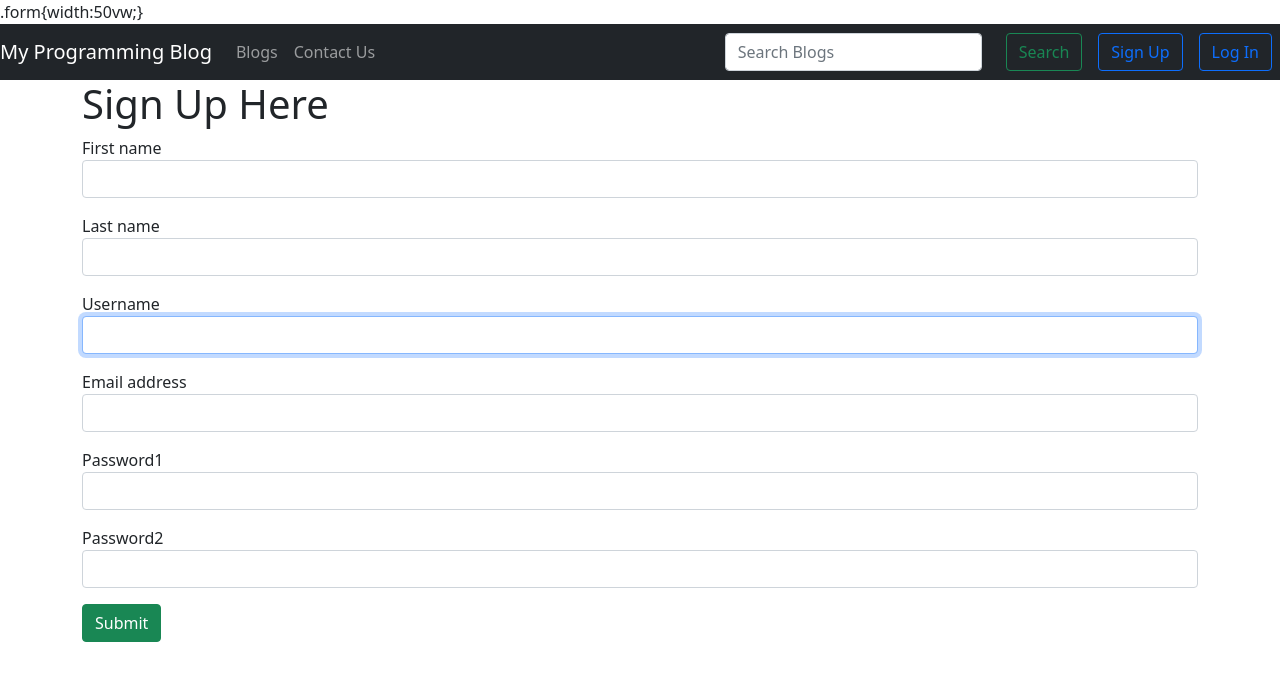
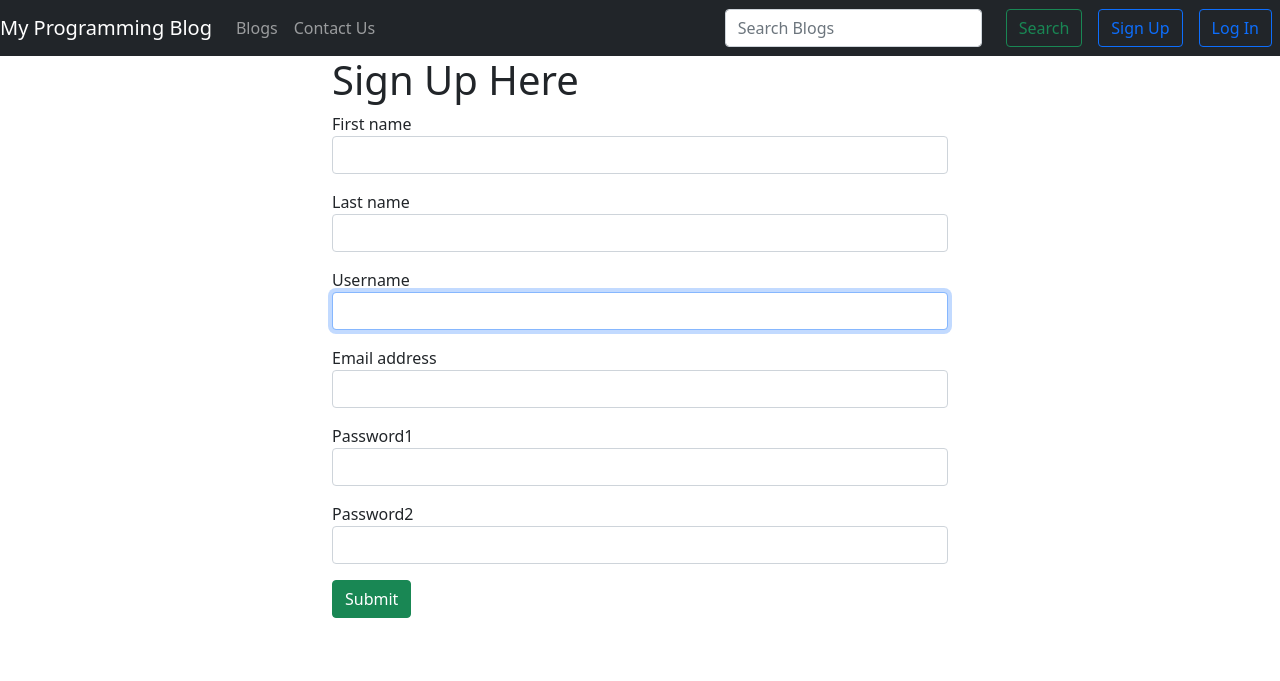
Before and after one commit to Srj2000/My_ProgrammingBlog, a Django app: page /signup/ in a window 1280 px wide. Shown: the top 681 px of the page. Run offline with Django 3.2, Linux system fonts and the light colour scheme.

Commit message:
templates

```diff
--- a/blog/templates/blog/aboutpost.html
+++ b/blog/templates/blog/aboutpost.html
@@ -1,9 +1,10 @@
-{% extends "blog/basic.html "%}
+{% extends "blog/basic.html" %}
 {% block title%}Aboutpost-MyBlog{% endblock %}
 {% block css %}
+<style>
 .svg{
 width:100%;
-}
+}</style>
 {%endblock%}
 {% block body %}
 {% load static %}
--- a/blog/templates/blog/contact.html
+++ b/blog/templates/blog/contact.html
@@ -1,8 +1,9 @@
 {% extends 'blog/basic.html' %}
 {% block title %}Contact Page-MyCart{% endblock %}
 {% block css%}
-
+<style>
 .form{width:50vw;}
+</style>
 {% endblock %}
 {% block body %}
 
--- a/blog/templates/blog/login.html
+++ b/blog/templates/blog/login.html
@@ -2,7 +2,9 @@
 {% block title %}Login Page-MyCart{% endblock %}
 {% block css%}
 
-.form{width:50vw;}
+<style>
+  .form{width:50vw;}
+  </style>
 {% endblock %}
 {% block body %}
 
--- a/blog/templates/blog/mypost.html
+++ b/blog/templates/blog/mypost.html
@@ -1,4 +1,4 @@
-{% extends "blog/basic.html "%}
+{% extends "blog/basic.html" %}
 {% block title %}MyPost{% endblock %}
 {% block body %}
 
--- a/blog/templates/blog/signup.html
+++ b/blog/templates/blog/signup.html
@@ -2,7 +2,9 @@
 {% block title %}Signup Form-MyCart{% endblock %}
 {% block css%}
 
-.form{width:50vw;}
+<style>
+  .form{width:50vw;}
+  </style>
 {% endblock %}
 {% block body %}
 
```
